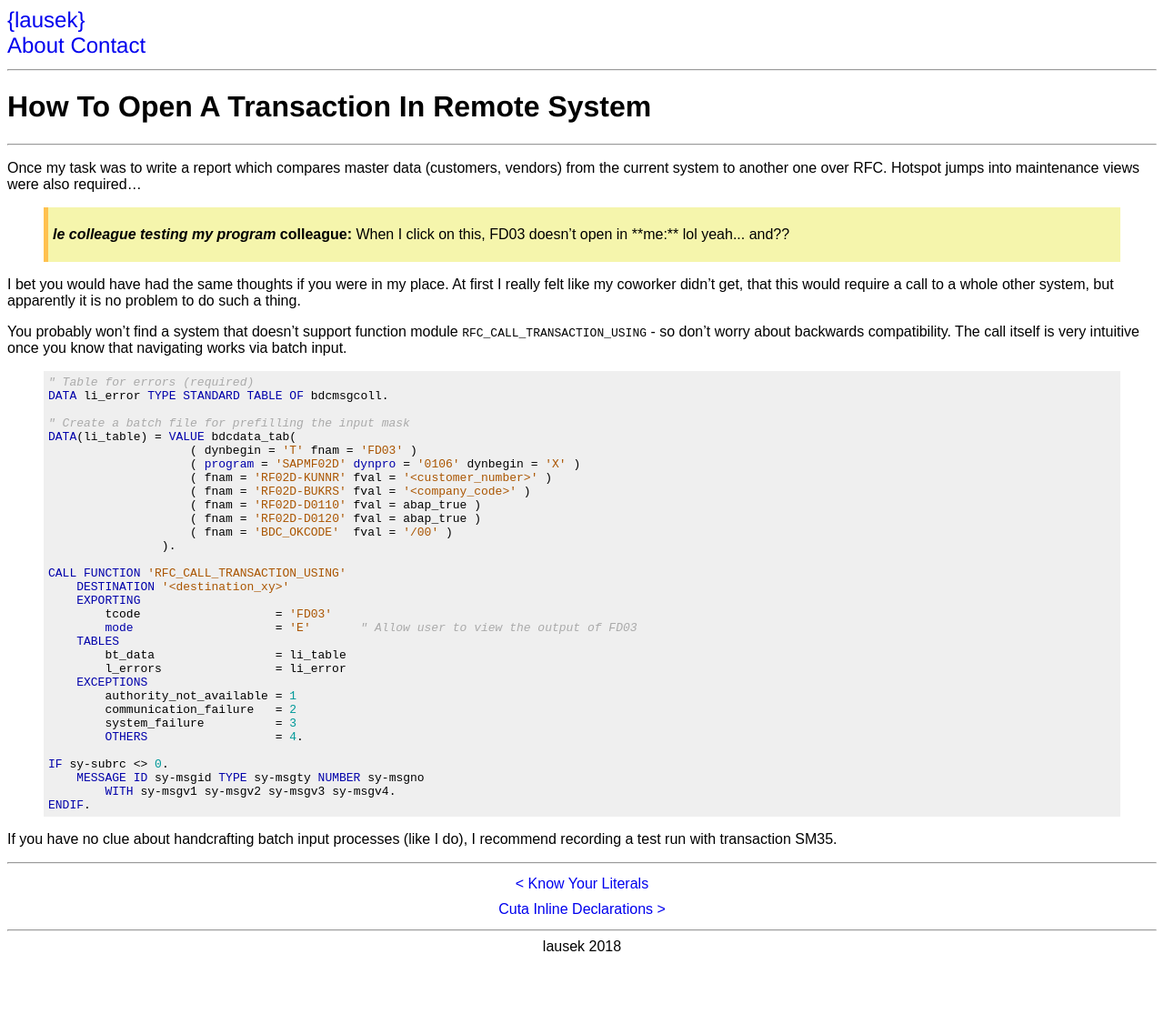
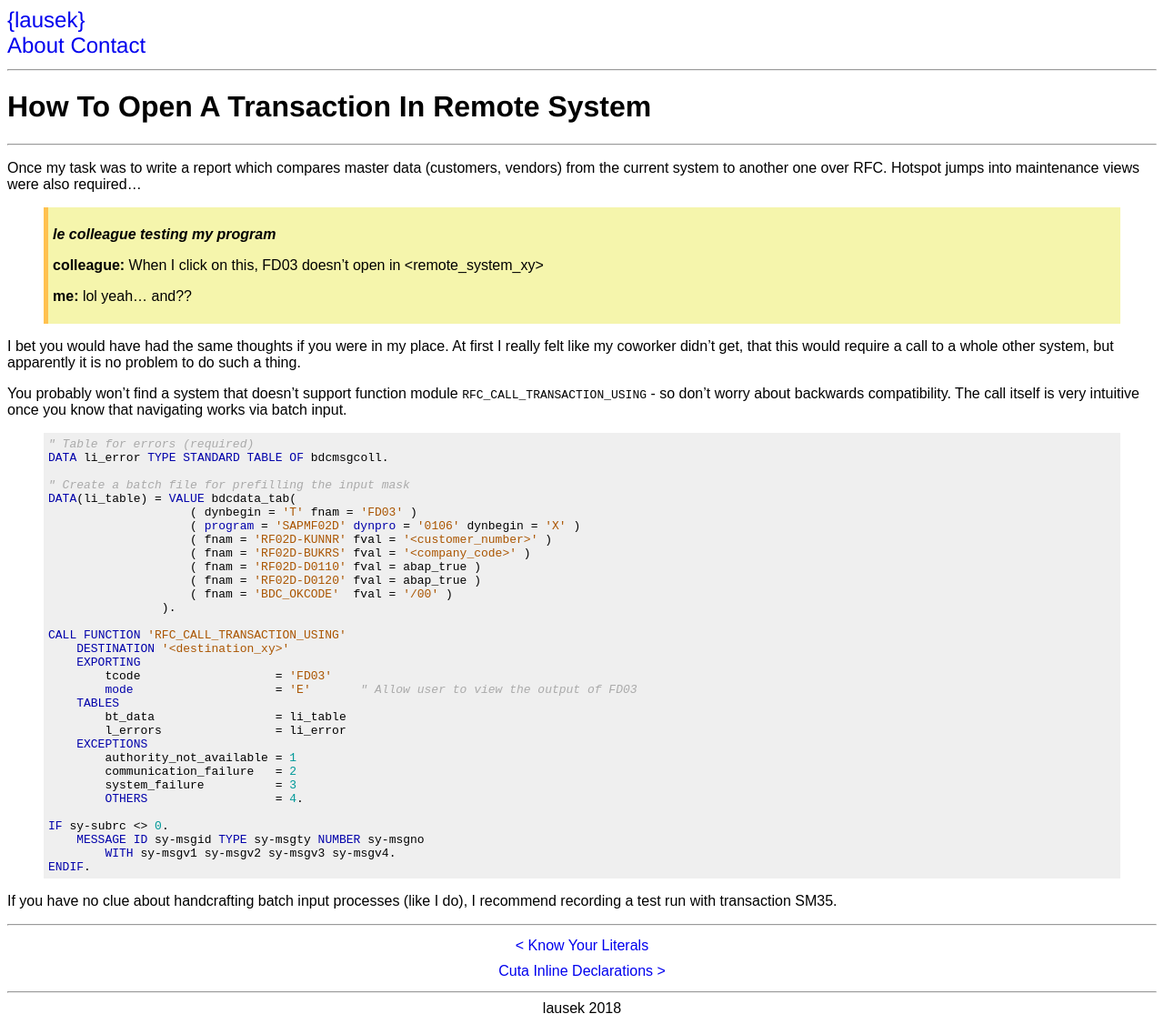
Before and after one commit to lausek/lausek.github.io, a Jekyll site: the page built from _posts/2017-03-20-how-to-open-a-transaction-in-remote-system.md, in a window 1280 px wide. Shown: the whole page at 91% size. Built offline with Jekyll 4.4.1, drawn with Linux system fonts in a browser that asks for light colours; before the commit the page ends 1058 px from its top, so only the background shows below that.

Commit message:
corrected html escape

```diff
--- a/_posts/2017-03-20-how-to-open-a-transaction-in-remote-system.md
+++ b/_posts/2017-03-20-how-to-open-a-transaction-in-remote-system.md
@@ -5,7 +5,9 @@ layout: post
 Once my task was to write a report which compares master data (customers, vendors) from the current system to another one over RFC. Hotspot jumps into maintenance views were also required...
 
 > ***le colleague testing my program***
-> **colleague:** When I click on this, FD03 doesn't open in <remote_system_xy>
+>
+> **colleague:** When I click on this, FD03 doesn't open in &lt;remote_system_xy&gt;
+>
 > **me:** lol yeah... and??
 
 I bet you would have had the same thoughts if you were in my place. At first I really felt like my coworker didn't get, that this would require a call to a whole other system, but apparently it is no problem to do such a thing.
```
Also changed, not shown: _posts/2017-03-30-cuta-an-update-on-opensql.md (+1 -1 lines), _posts/2017-06-07-hidden-statement-treasures.md (+4 -4 lines), _posts/2017-03-13-cuta-inline-declarations.md (line endings or trailing spaces).
